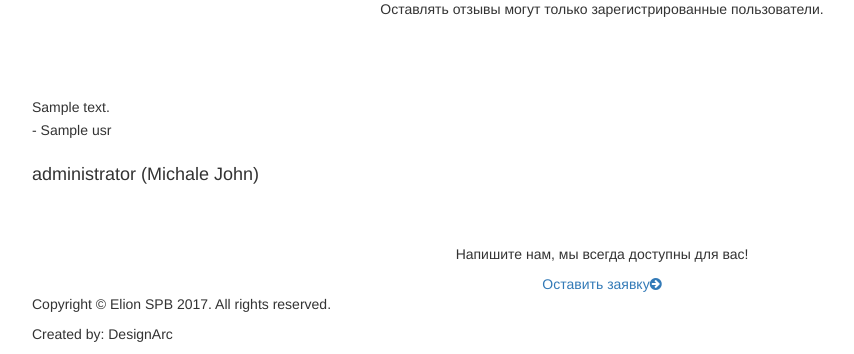
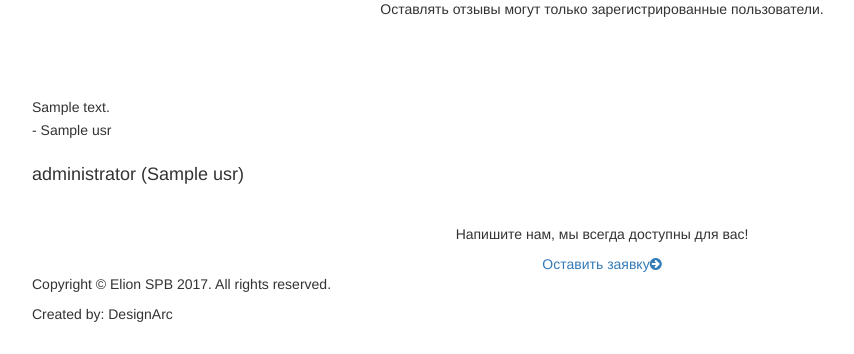
Before and after one commit to Nekr0bz/Elion, a Django app: template guestbook/templates/guestbook/index.html in a window 1280 px wide. Shown: the part 464-818 px from the top of the page, without its empty margins (38-892 px from the left). After the commit the page ends 786 px from the top, so only its background shows below. Run offline with Django 3.2, Linux system fonts and the light colour scheme; the template is opened without the code that fills it: most values are stand-ins (such as "Sample title", 1, 10 or a date in 2020); some libraries are stand-ins or nearby versions.

Commit message:
Отображение ответов к отзывам

```diff
--- a/guestbook/templates/guestbook/index.html
+++ b/guestbook/templates/guestbook/index.html
@@ -55,18 +55,16 @@
                     {% endif %}
                 </div>
             </div>
-
-            {% if object.guestbook_set.count %}
-            <div class="author-box" style="margin-top: 0">
-                <div class="top-author-info dt">
-                    <div class="top-author-info-content dtc">
-                        <h4>administrator <span>(Michale John)</span></h4>
-                        <p style="color: #fff; font-style: normal; padding-top: 0">Ut enim ad minima veniam, quis nostrum exercitatio nem ullam corporis susc ipit laboriosam, nisi ut aliqu id ex ea commodi consequatur? Quis autem vel eum iure reprehenderit qui in ea voluptate velit.</p>
+            {% if object.guestbook %}
+                <div class="author-box" style="margin-top: 0">
+                    <div class="top-author-info dt">
+                        <div class="top-author-info-content dtc">
+                            <h4>administrator <span>({{ object.guestbook.usr.get_full_name }})</span></h4>
+                            <p style="color: #fff; font-style: normal; padding-top: 0">{{ object.guestbook.text }}</p>
+                        </div>
                     </div>
                 </div>
-            </div>
             {% endif %}
-
         {% endfor %}
         <article class="blog-variation-container" style="padding-top: 0px">
             {% include 'generic/pagination.html' %}
```
